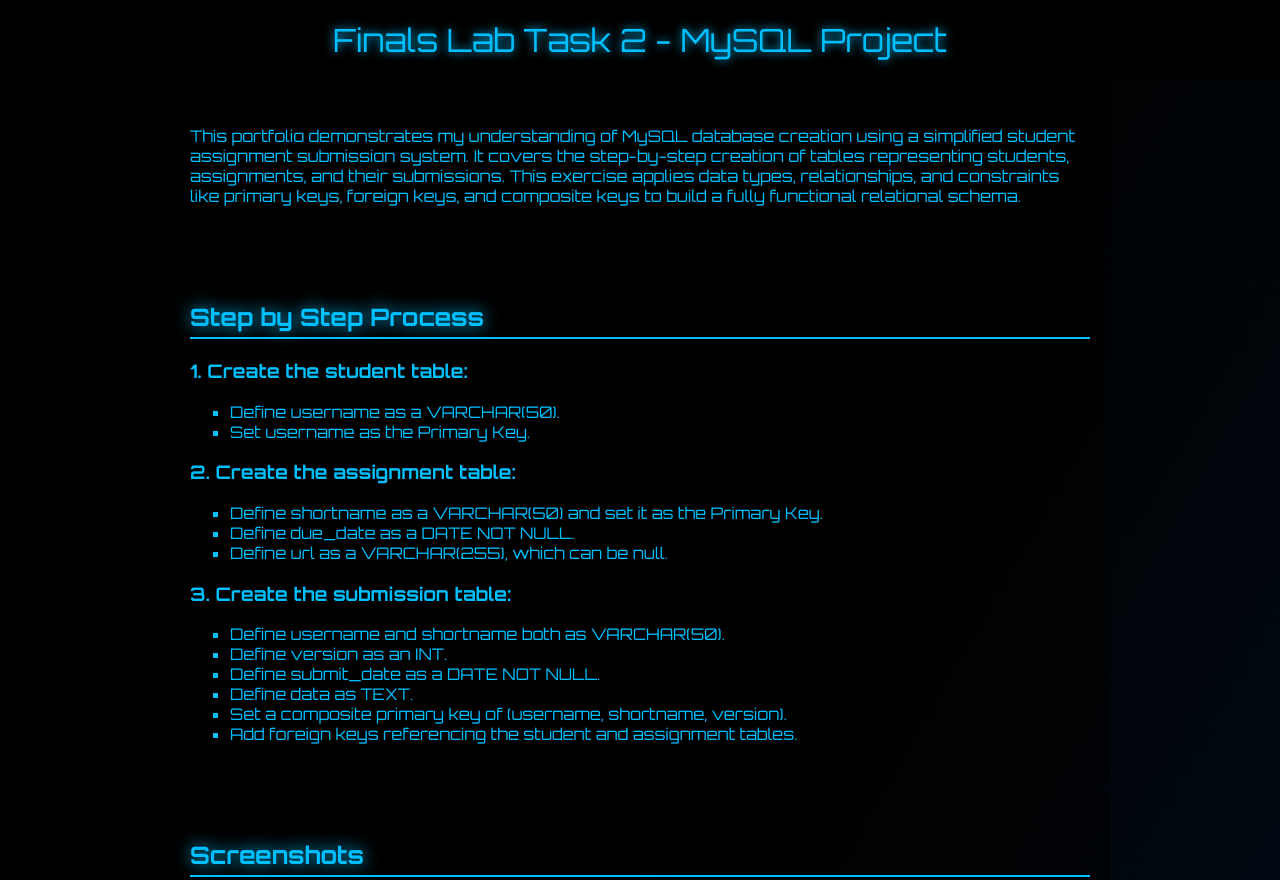
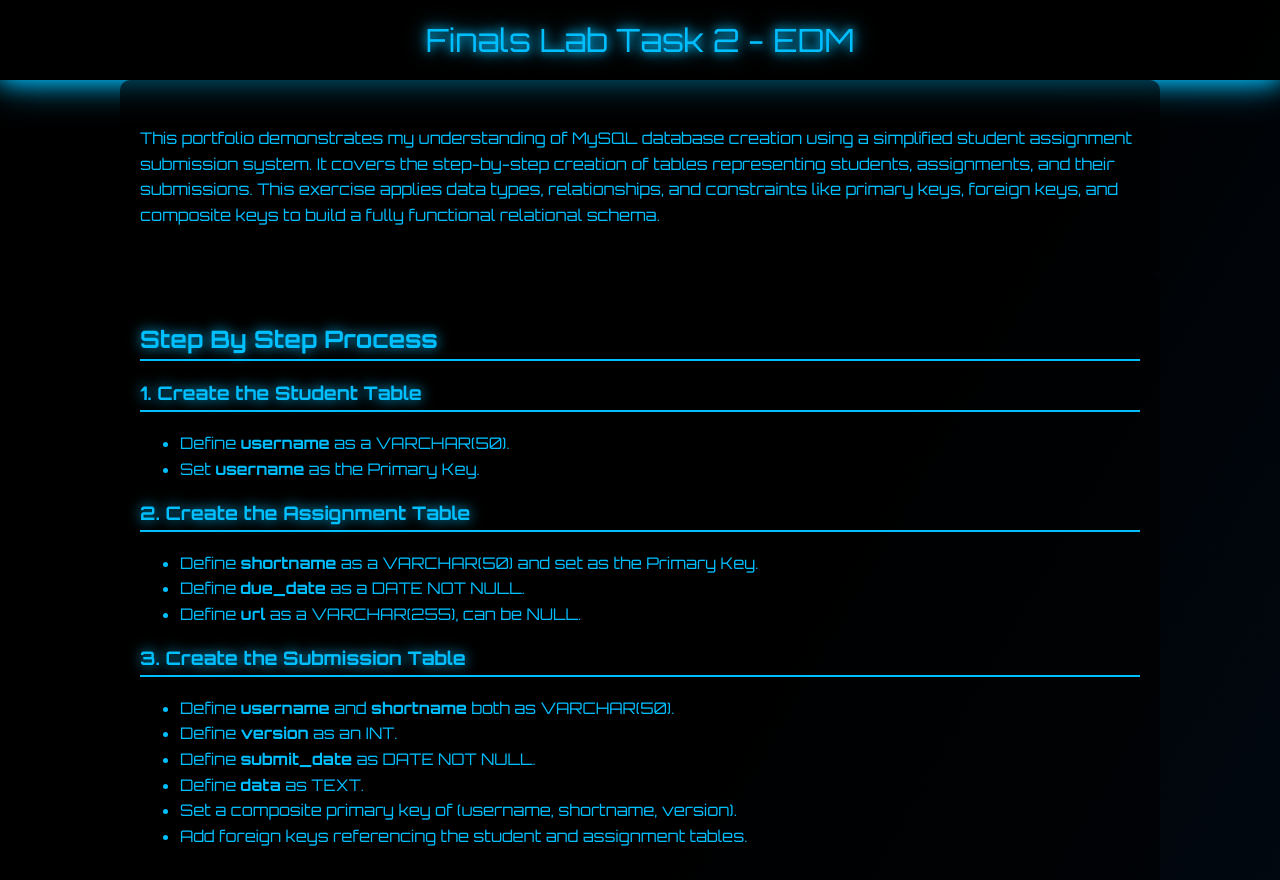
Before and after one commit to Soguilon/Finals-Lab-Task-2, a plain HTML site: page index.html in a window 1280 px wide. Shown: the top 880 px of the page. Drawn offline with Linux system fonts and the light colour scheme.

Commit message:
Update index.html

```diff
--- a/index.html
+++ b/index.html
@@ -1,9 +1,9 @@
 <!DOCTYPE html>
 <html lang="en">
 <head>
-  <meta charset="UTF-8" />
-  <meta name="viewport" content="width=device-width, initial-scale=1.0" />
-  <title>Finals Lab Task 2 - MySQL Project</title>
+  <meta charset="UTF-8">
+  <meta name="viewport" content="width=device-width, initial-scale=1.0">
+  <title>Finals Lab Task 2 - EDM</title>
   <style>
     @import url('https://fonts.googleapis.com/css2?family=Orbitron:wght@400;700&display=swap');
 
@@ -27,13 +27,14 @@
       text-align: center;
       font-size: 2rem;
       color: #00bfff;
-      text-shadow: 0 0 10px #00bfff;
+      text-shadow: 0 0 10px #00bfff, 0 0 20px #00bfff;
       animation: neonGlow 2s infinite alternate;
+      box-shadow: 0 0 15px #00bfff;
     }
 
     section {
       padding: 30px 20px;
-      max-width: 900px;
+      max-width: 1000px;
       margin: auto;
       border-radius: 10px;
       background: rgba(0, 0, 0, 0.6);
@@ -43,10 +44,10 @@
 
     section:hover {
       transform: scale(1.02);
-      box-shadow: 0 0 15px #00bfff;
+      box-shadow: 0 0 20px #00bfff;
     }
 
-    h2 {
+    h2, h3, h4 {
       color: #00bfff;
       text-shadow: 0 0 5px #00bfff;
       border-bottom: 2px solid #00bfff;
@@ -54,22 +55,29 @@
       animation: glowPulse 2s infinite alternate;
     }
 
-    ul {
-      list-style-type: square;
+    ul, li, p {
+      font-size: 1rem;
+      line-height: 1.6;
     }
 
     img {
       max-width: 100%;
-      border-radius: 8px;
       border: 2px solid #00bfff;
+      border-radius: 10px;
       margin-bottom: 20px;
       box-shadow: 0 0 10px #00bfff;
-      animation: floatImage 6s ease-in-out infinite;
+      animation: floatImage 4s ease-in-out infinite;
     }
 
     @keyframes glowPulse {
       0% { text-shadow: 0 0 5px #00bfff; }
-      100% { text-shadow: 0 0 20px #00bfff; }
+      100% { text-shadow: 0 0 15px #00bfff; }
+    }
+
+    @keyframes floatImage {
+      0% { transform: translateY(0); }
+      50% { transform: translateY(-8px); }
+      100% { transform: translateY(0); }
     }
 
     @keyframes fadeInUp {
@@ -77,41 +85,40 @@
       100% { opacity: 1; transform: translateY(0); }
     }
 
-    @keyframes floatImage {
-      0% { transform: translateY(0); }
-      50% { transform: translateY(-5px); }
-      100% { transform: translateY(0); }
+    @keyframes neonGlow {
+      from { box-shadow: 0 0 10px #00bfff; }
+      to { box-shadow: 0 0 25px #00bfff, 0 0 50px #00bfff; }
     }
   </style>
 </head>
 <body>
-  <header>Finals Lab Task 2 - MySQL Project</header>
+  <header>Finals Lab Task 2 - EDM</header>
 
   <section>
     <p>This portfolio demonstrates my understanding of MySQL database creation using a simplified student assignment submission system. It covers the step-by-step creation of tables representing students, assignments, and their submissions. This exercise applies data types, relationships, and constraints like primary keys, foreign keys, and composite keys to build a fully functional relational schema.</p>
   </section>
 
   <section>
-    <h2>Step by Step Process</h2>
-    <h3>1. Create the student table:</h3>
+    <h2>Step By Step Process</h2>
+    <h3>1. Create the Student Table</h3>
     <ul>
-      <li>Define username as a VARCHAR(50).</li>
-      <li>Set username as the Primary Key.</li>
+      <li>Define <strong>username</strong> as a VARCHAR(50).</li>
+      <li>Set <strong>username</strong> as the Primary Key.</li>
     </ul>
 
-    <h3>2. Create the assignment table:</h3>
+    <h3>2. Create the Assignment Table</h3>
     <ul>
-      <li>Define shortname as a VARCHAR(50) and set it as the Primary Key.</li>
-      <li>Define due_date as a DATE NOT NULL.</li>
-      <li>Define url as a VARCHAR(255), which can be null.</li>
+      <li>Define <strong>shortname</strong> as a VARCHAR(50) and set as the Primary Key.</li>
+      <li>Define <strong>due_date</strong> as a DATE NOT NULL.</li>
+      <li>Define <strong>url</strong> as a VARCHAR(255), can be NULL.</li>
     </ul>
 
-    <h3>3. Create the submission table:</h3>
+    <h3>3. Create the Submission Table</h3>
     <ul>
-      <li>Define username and shortname both as VARCHAR(50).</li>
-      <li>Define version as an INT.</li>
-      <li>Define submit_date as a DATE NOT NULL.</li>
-      <li>Define data as TEXT.</li>
+      <li>Define <strong>username</strong> and <strong>shortname</strong> both as VARCHAR(50).</li>
+      <li>Define <strong>version</strong> as an INT.</li>
+      <li>Define <strong>submit_date</strong> as DATE NOT NULL.</li>
+      <li>Define <strong>data</strong> as TEXT.</li>
       <li>Set a composite primary key of (username, shortname, version).</li>
       <li>Add foreign keys referencing the student and assignment tables.</li>
     </ul>
@@ -121,27 +128,27 @@
     <h2>Screenshots</h2>
     <h3>Query Statements</h3>
     <p>1. Student Table</p>
-    <img src="https://github.com/user-attachments/assets/65bb70d5-9864-46ea-96af-8424b4e79a97" alt="Student Table Query" />
+    <img src="https://github.com/user-attachments/assets/65bb70d5-9864-46ea-96af-8424b4e79a97">
 
     <p>2. Assignment Table</p>
-    <img src="https://github.com/user-attachments/assets/b8dcd7f3-8443-4be2-9f87-f69e9ba68437" alt="Assignment Table Query" />
+    <img src="https://github.com/user-attachments/assets/b8dcd7f3-8443-4be2-9f87-f69e9ba68437">
 
     <p>3. Submission Table</p>
-    <img src="https://github.com/user-attachments/assets/53043940-901d-4f7f-99d2-e6b2a0174ad8" alt="Submission Table Query" />
+    <img src="https://github.com/user-attachments/assets/53043940-901d-4f7f-99d2-e6b2a0174ad8">
 
     <h3>Table Structure</h3>
     <p>1. Student Table</p>
-    <img src="https://github.com/user-attachments/assets/5d2c547a-591b-4aa3-8216-fd8534177855" alt="Student Structure" />
+    <img src="https://github.com/user-attachments/assets/5d2c547a-591b-4aa3-8216-fd8534177855">
 
     <p>2. Assignment Table</p>
-    <img src="https://github.com/user-attachments/assets/0e969cb9-382c-4f01-a491-1d9d2eaab07b" alt="Assignment Structure" />
+    <img src="https://github.com/user-attachments/assets/0e969cb9-382c-4f01-a491-1d9d2eaab07b">
 
     <p>3. Submission Table</p>
-    <img src="https://github.com/user-attachments/assets/e53bf254-3af7-4405-ae97-d8b1a76fc2e3" alt="Submission Structure" />
+    <img src="https://github.com/user-attachments/assets/e53bf254-3af7-4405-ae97-d8b1a76fc2e3">
 
     <h3>EER Diagram</h3>
-    <img src="https://github.com/user-attachments/assets/1d29925b-4f4f-4a7a-9937-afa7efa96811" alt="EER Diagram 1" />
-    <img src="https://github.com/user-attachments/assets/7e6b2f31-14a3-4f67-900b-f17e6f85e954" alt="EER Diagram 2" />
+    <img src="https://github.com/user-attachments/assets/1d29925b-4f4f-4a7a-9937-afa7efa96811">
+    <img src="https://github.com/user-attachments/assets/7e6b2f31-14a3-4f67-900b-f17e6f85e954">
   </section>
 </body>
 </html>
```
